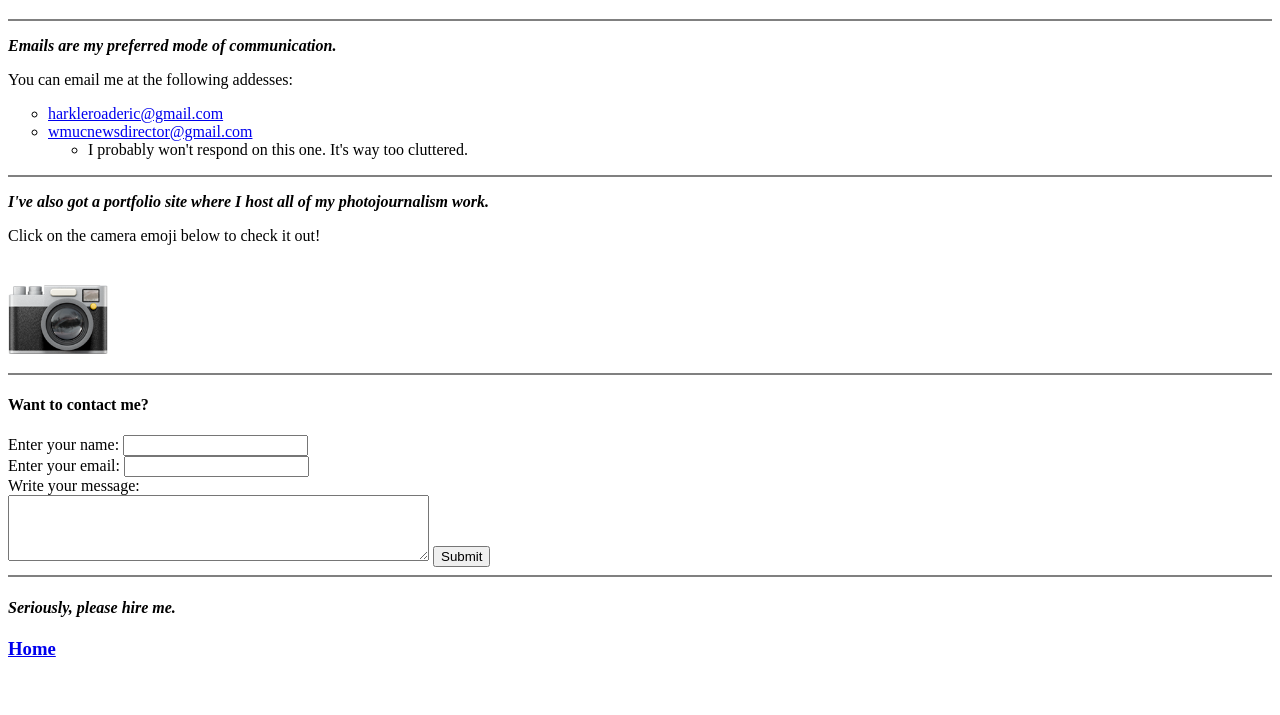
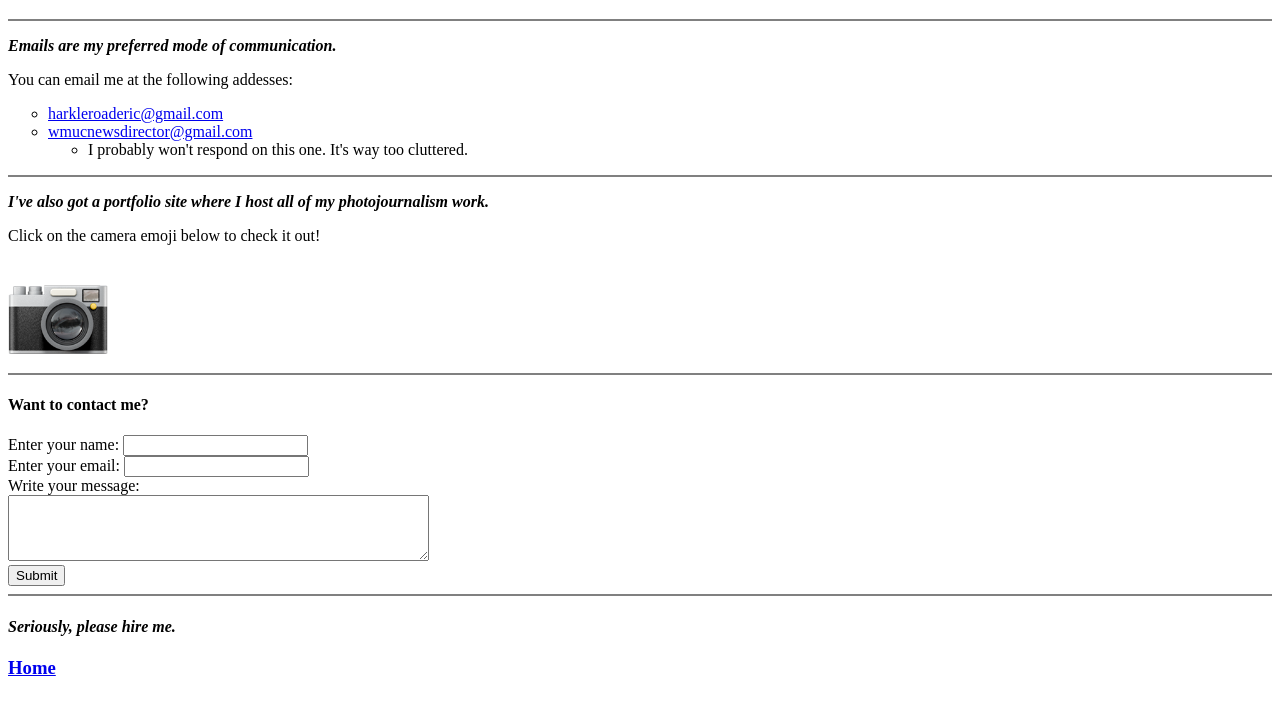
Before and after one commit to eharkler/WebDevFun, a plain HTML site: page contact.html in a window 1280 px wide. Shown: the part 61-776 px from the top of the page. Drawn offline with Linux system fonts and the light colour scheme.

Commit message:
Add files via upload

```diff
--- a/contact.html
+++ b/contact.html
@@ -47,7 +47,7 @@
     <label>Enter your email:</label>
     <input type="email" name="yourEmail" value=""><br />
     <label>Write your message:</label><br />
-    <textarea name="yourMessage" rows="4" cols="50"></textarea>
+    <textarea name="yourMessage" rows="4" cols="50"></textarea><br />
     <input type="submit" name="">
 
   </form>
```
